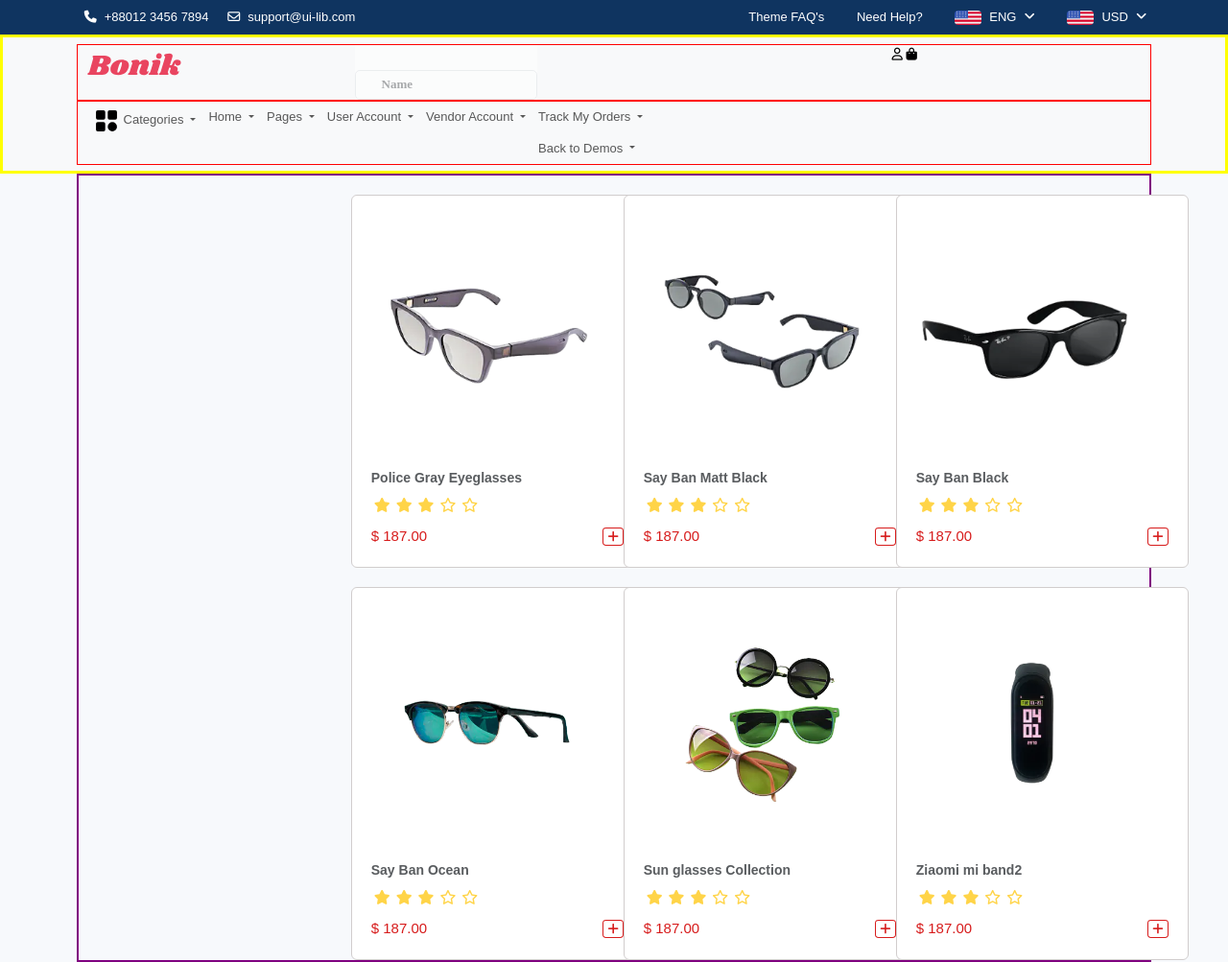
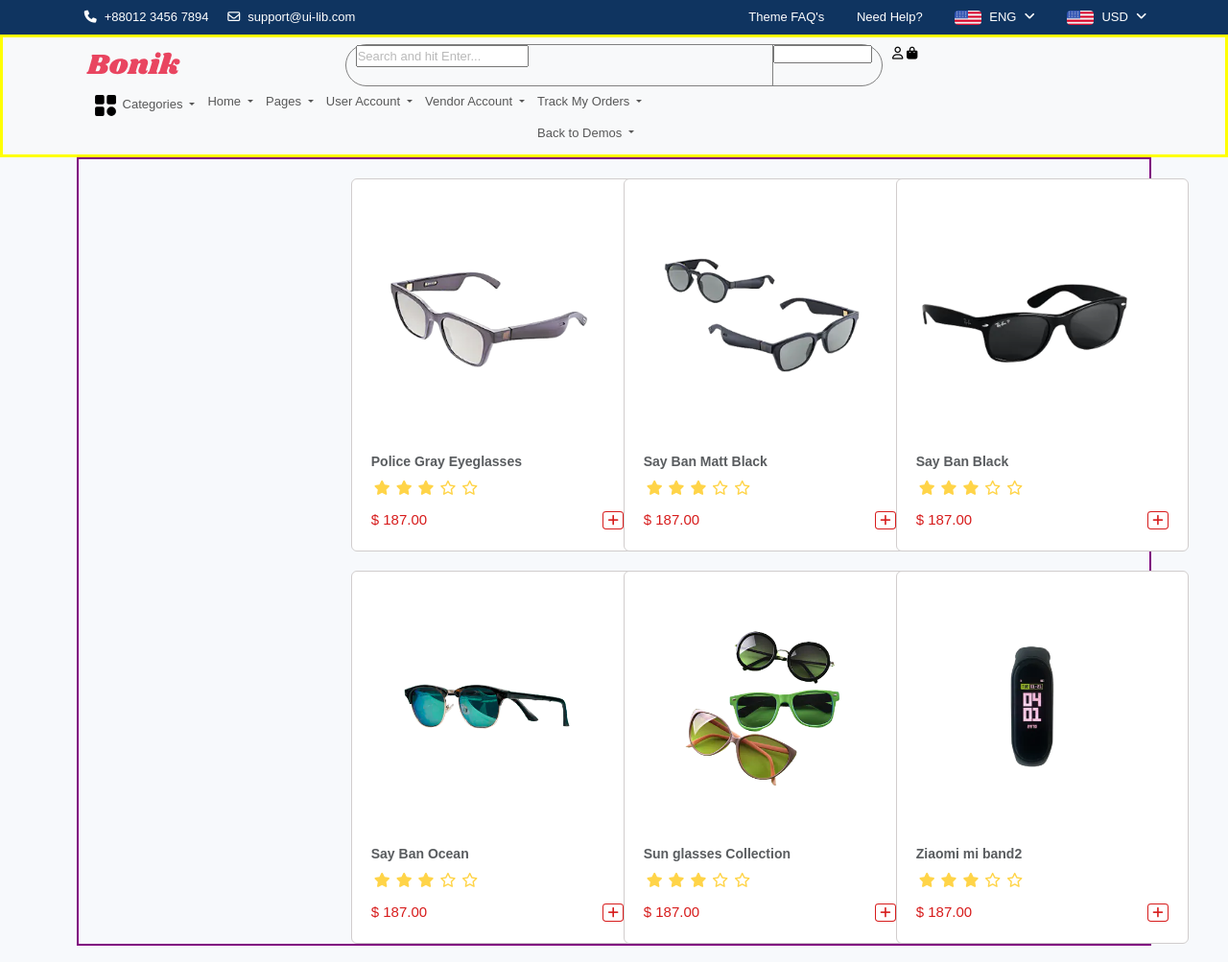
Before and after one commit to emilyaand/240216-Irshad-site, a plain HTML site: page index.html in a window 1280 px wide. Shown: the top 1003 px of the page at 96% size. Drawn offline with nearby package versions, Linux system fonts and the light colour scheme.

Commit message:
placeholderarea updated

```diff
--- a/assets/HeaderStyles.css
+++ b/assets/HeaderStyles.css
@@ -99,7 +99,7 @@
     border: 3px solid yellow;
 }
 .container-fluid {
-    border: 1px solid red;
+    /* border: 1px solid red; */
 }
 form input {
     border-radius: 23rem;
@@ -108,5 +108,13 @@
     opacity: 0.5;
     border-radius: 23rem;
     border: red;
+}
+.col-6 {
+    border: 1px grey solid;
+    border-radius: 39px;
+    .search {
+        border-right: 1px solid grey;
+
+    }
 
 }
--- a/index.html
+++ b/index.html
@@ -67,16 +67,31 @@
                         <div class="col-3">
                             <a class="navbar-brand" href="#"><img src="./assets/images/Bonik.svg" alt=""></a>
                         </div>
-                        <div class="col-6">
-                            <form class="d-flex" role="search">
-                                <!-- <input class="form-control me-2" type="search" placeholder="Search and hit enter..." aria-label="Search"> -->
-                                <!-- <input class="sc-59ed7ff3-0 hbeBfW search-field" placeholder="Search and hit enter..." type="search" id="0.45515191994721893"> -->
-                                <!-- <button class="btn btn-outline-success" type="submit">Search</button> -->
+                        <div class="col-6 justify-content-center m d-flex ">
+                            <div class="search w-100 w-xl-auto" style="width: 250px;">
+                                <input type="text" placeholder="Search and hit Enter...">
+                            </div>
+                            <div class="categories d-sm-none d-lg-block">
+                                <select name="select-option" id="">
+                                    <option value="allCategories">All Categories</option>
+                                    <option value="car">Car</option>
+                                    <option value="clothes">Clothes</option>
+                                    <option value="electronics">Electronics</option>
+                                    <option value="laptop">laptop</option>
+                                    <option value="desktop">desktop</option>
+                                    <option value="camera">Camera</option>
+                                    <option value="toys">Toys</option>
+                                </select>
+                            </div>
+                            <!-- <form class="d-flex" role="search">
+                                <input class="form-control me-2" type="search" placeholder="Search and hit enter..." aria-label="Search">
+                                <input class="sc-59ed7ff3-0 hbeBfW search-field" placeholder="Search and hit enter..." type="search" id="0.45515191994721893">
+                                <button class="btn btn-outline-success" type="submit">Search</button>
                                 <div class="placeholder">
                                     <label for="input" class="form-label">Username</label>
                                     <input style="font-family: 'Font font-awesome 5 free'; font-weight: 700;" type="text" class="form-control" id="inputEmails" placeholder=" &#xf002; Name">
                                 </div>
-                            </form>
+                            </form> -->
                         </div>
                         <div class="col-3">
                             <span><i class="fa-regular fa-user" style="color: black;"></i></span>
```
